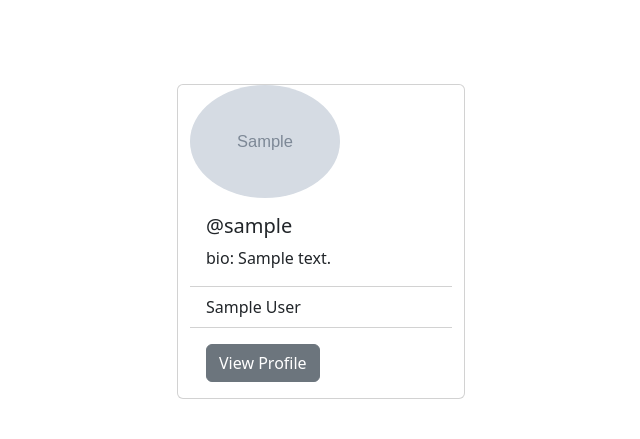
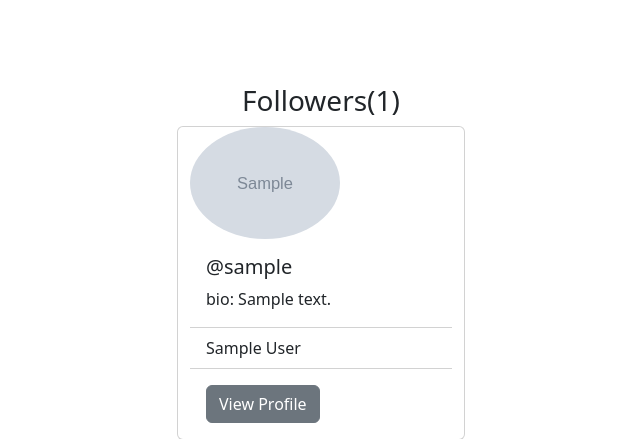
Before and after one commit to Hoomanzoh79/Django-Chatapp, a Django app: a page that uses social/templates/social/followers_list.html in a window 1280 px wide. Shown: the part 60-499 px from the top of the page, without its empty margins (319-959 px from the left). Run offline with Django 3.2, Linux system fonts and the light colour scheme; tables that the repository leaves empty hold one stand-in row (values such as "Sample post"); grey boxes marked "Sample" are stand-in pictures; some libraries are stand-ins or nearby versions.

Commit message:
add followers and followings count

```diff
--- a/social/templates/social/followers_list.html
+++ b/social/templates/social/followers_list.html
@@ -10,6 +10,9 @@
 <body>
     {% block content %}
             <section id="about">
+                <center>
+                <h3>Followers({{follows|length}})</h3>
+                </center>
                 <div class="container px-4">
                     <div class="row gx-4 justify-content-center">
                             {% for follow in follows %}
--- a/social/templates/social/following_list.html
+++ b/social/templates/social/following_list.html
@@ -10,6 +10,9 @@
 <body>
     {% block content %}
             <section id="about">
+                <center>
+                    <h3>Followings({{follows|length}})</h3>
+                </center>
                 <div class="container px-4">
                     <div class="row gx-4 justify-content-center">
                             {% for follow in follows %}
```
